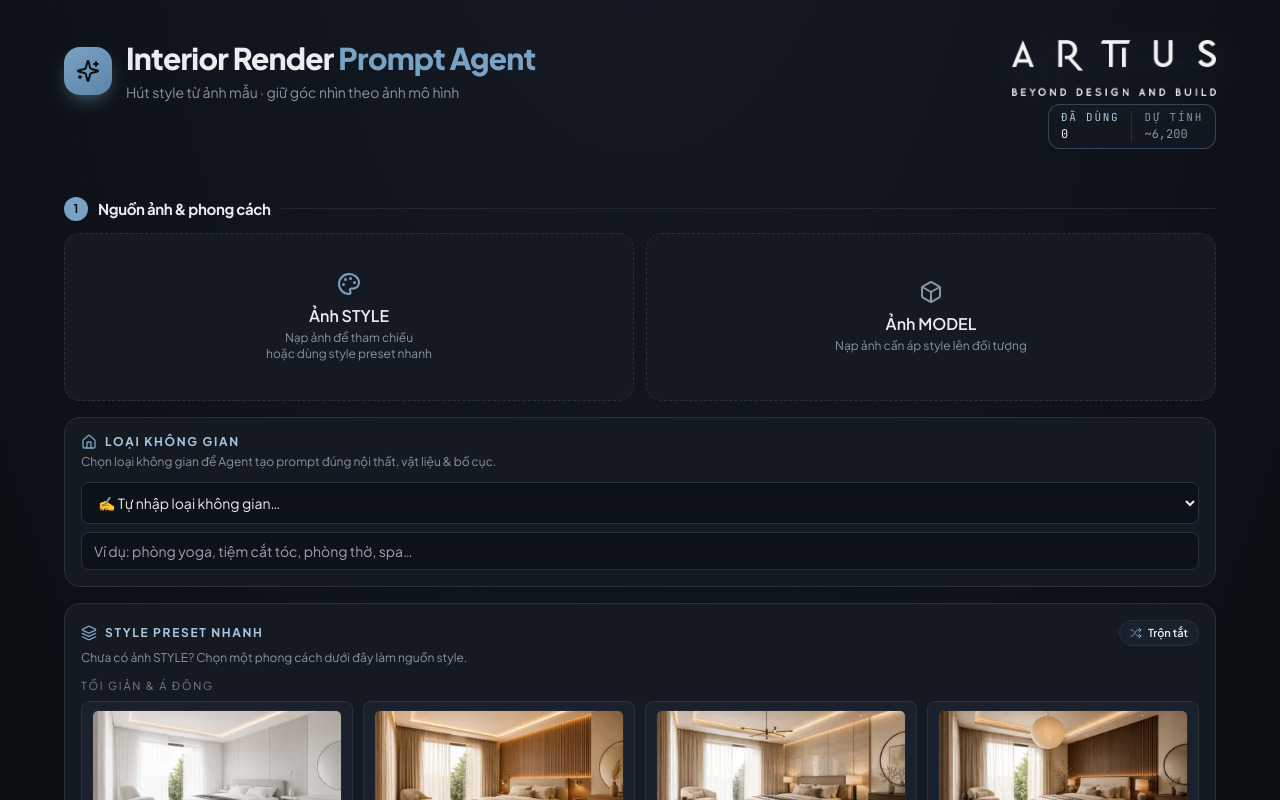
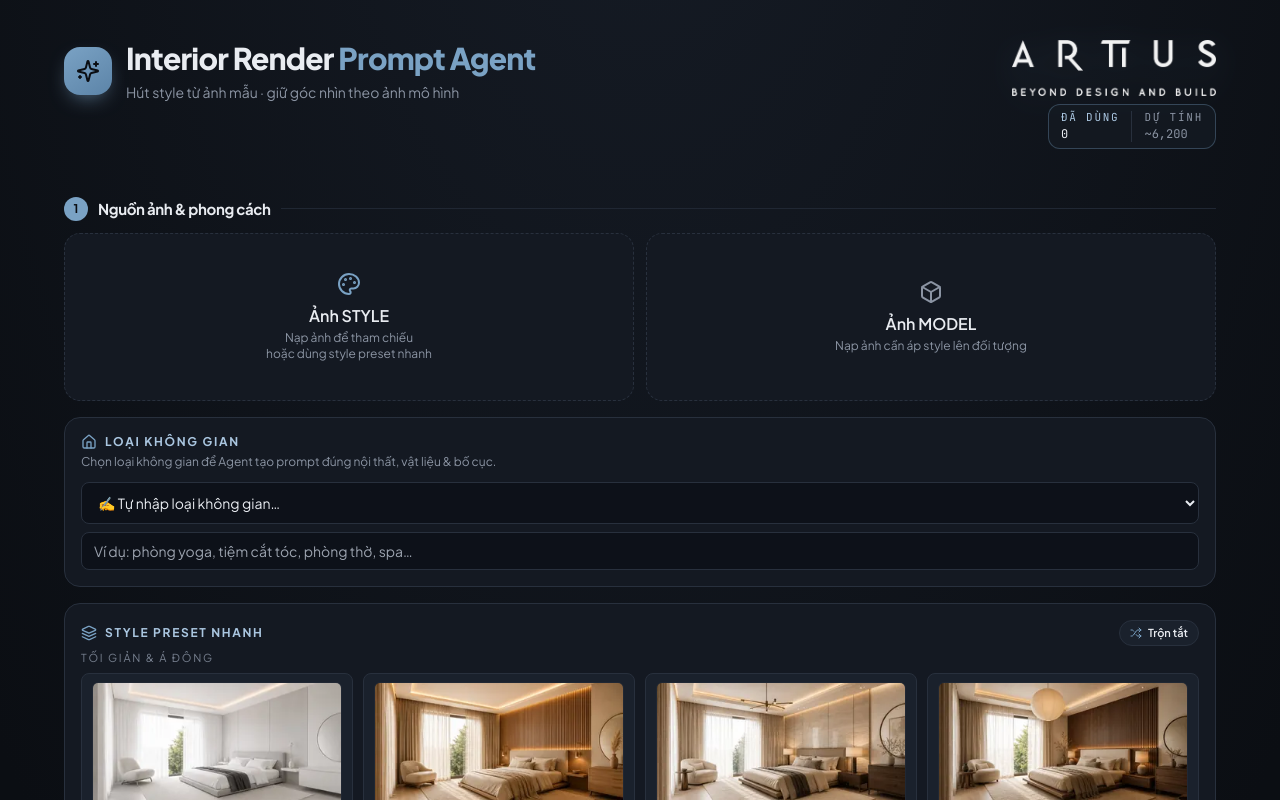
Before and after one commit to nguyenlinhsang0001-arch/Interior-Render-Prompt-Agent, a React (Vite) app: page / in a window 1280 px wide. Shown: the top 800 px of the page. Built offline with nearby package versions, Linux system fonts and the light colour scheme.

Commit message:
Update App.jsx

```diff
--- a/src/App.jsx
+++ b/src/App.jsx
@@ -1,34 +1,8 @@
 import React, { useState, useRef, useCallback, useEffect } from "react";
 import { Loader2, Copy, Check, Image as ImageIcon, Sparkles, AlertCircle, Palette, Box, Lock, Pencil, Move3d, Droplet, Layers, Maximize2, Ban, X, RefreshCw, Home, History, ChevronDown, Shuffle, RotateCcw } from "lucide-react";
 
-// =============================================================
-// AI Agent: Interior/Architecture Render Prompt (2-image)
-// - Ảnh STYLE (reference): chỉ hút phong cách, vật liệu, màu, ánh sáng...
-// - Ảnh MODEL (mô hình/sketch): GIỮ góc nhìn + bố cục không gian.
-// Prompt đầu ra (English) ra lệnh: render theo góc nhìn/layout của
-// ảnh MODEL, áp style của ảnh STYLE.
-//
-// CẬP NHẬT bản này:
-//  - Thêm 8 STYLE PRESET mới (tổng 24), sắp xếp lại theo 6 NHÓM phong cách
-//    để dễ tìm trong grid.
-//  - Đổi theme: nền zinc/slate tối, accent steel-blue dịu (thay gold), nút
-//    active dùng nền PHẲNG cho tinh gọn. Thêm 2 màu chức năng dịu:
-//    pos (sage = "AI được đổi") và neg (terracotta = "khóa theo MODEL").
-//  - Đổi font: Plus Jakarta Sans (sans gọn, hỗ trợ tiếng Việt) thay serif.
-//  - Bố cục lại 3 BƯỚC: (1) Nguồn ảnh & phong cách, (2) Điều khiển render,
-//    (3) Nền tảng & khung hình. Dùng lưới ngang (2 trục cạnh nhau,
-//    platform + aspect cạnh nhau) để giảm chiều dài cuộn.
-//
-// GIỮ NGUYÊN từ bản cũ:
-//  - UploadBox/AnalysisRow định nghĩa NGOÀI component chính -> textarea không
-//    mất focus khi gõ.
-//  - copy() ưu tiên navigator.clipboard, fallback execCommand.
-//  - Toàn bộ logic gọi API, nén ảnh thích ứng, parseJsonLoose, 2 trục độc lập,
-//    ma trận khóa hình học.
-// =============================================================
-
 const PLATFORMS = [
-  { id: "nanobanana", label: "Nano Banana 2, Chat GPT", hint: "" },
+  { id: "nanobanana", label: "Nano Banana 2, ChatGPT", hint: "" },
   { id: "midjourney", label: "Midjourney", hint: "" },
 ];
 
@@ -81,7 +55,7 @@ const NEGATIVE_BY_PLATFORM = {
   nanobanana:
     "people, extra doors, cluttered cables, watermark, text, signature, blurry, low resolution, grainy, oversaturated, cartoonish, 3d render, cgi, bad anatomy, poorly drawn, bad lighting, overexposed, underexposed, draft, amateur photo",
   midjourney:
-    "people, extra doors, cluttered cables, text, watermark",
+    "people, extra doors, cluttered cables, text, watermark, ceiling height",
 };
 
 // Fallback chung khi ô negative rỗng và chưa rõ nền tảng (mặc định Nano Banana).
@@ -138,7 +112,7 @@ const MJ_BLEND_KEYS = [
 // effectivePlatformGuide() thay bằng giá trị thực trước khi gửi cho model.
 const PLATFORM_GUIDE = {
   nanobanana:
-    "an IMAGE EDITING / RESTYLE instruction for Nano Banana 2 (Gemini 3.1 Flash Image), NOT a scene-generation prompt and NOT using --params. Frame it explicitly as editing the MODEL image: open with a direct command such as 'Using the first image (the 3D model) as the exact base, do NOT change the camera angle, perspective, framing, vanishing lines, room proportions, or the position of any walls, windows, doors, or furniture.' Then: 'Only restyle the surfaces and materials — apply the materials, colors, lighting mood and finishing style onto this exact scene.' Compose it as {{ARPHRASE}}. Because Nano Banana has no negative-prompt syntax, convert the avoid-list into positive phrasing woven into the sentence (e.g. keep vertical lines perfectly straight, accurate perspective, clean uncluttered surfaces). Avoid: {{NEG}}. End with: 'Preserve the original composition and geometry precisely; this is a re-render of the same room, only photorealistic and finished.'",
+    "an IMAGE EDITING / RESTYLE instruction for Nano Banana 2 (Gemini 3.1 Flash Image), NOT a scene-generation prompt and NOT using --params. Frame it explicitly as editing the MODEL image: open with a direct command such as 'Using the imported image (the 3D model) as the exact base, do NOT change the camera angle, perspective, framing, vanishing lines, room proportions, or the position of any walls, windows, doors, or furniture.' Then: 'Only restyle the surfaces and materials — apply the materials, colors, lighting mood and finishing style onto this exact scene.' Compose it as {{ARPHRASE}}. Because Nano Banana has no negative-prompt syntax, convert the avoid-list into positive phrasing woven into the sentence (e.g. keep vertical lines perfectly straight, accurate perspective, clean uncluttered surfaces). Avoid: {{NEG}}. End with: 'Preserve the original composition and geometry precisely; this is a re-render of the same room, only photorealistic and finished.'",
   // LƯU Ý: Midjourney KHÔNG dùng key ở đây — effectivePlatformGuide() luôn gọi
   // buildMidjourneyGuide() (hỗ trợ image-reference --iw/--sref) cho nền tảng này.
 };
@@ -840,7 +814,7 @@ export default function InteriorPromptAgent() {
 
     let guide;
     if (geometry === 0) {
-      guide = `an IMAGE EDITING / RESTYLE instruction for Nano Banana 2 (Gemini 3.1 Flash Image), NOT a scene-generation prompt and NOT using --params. Open with: 'Using the first image (the 3D model) as the exact base, do NOT change the camera angle, perspective, framing, vanishing lines, room proportions, ceiling height, wall heights, the overall vertical scale of the room, or the position of any walls, windows, doors, or furniture.' Then state the styling goal: '${styleClause}' ${negNote} Keep the style description focused on materials, palette, lighting and mood only. End with: 'Preserve the original composition and geometry precisely, including the exact ceiling height and vertical proportions; this is a re-render of the same room, only photorealistic and finished.'`;
+      guide = `an IMAGE EDITING / RESTYLE instruction for Nano Banana 2 (Gemini 3.1 Flash Image), NOT a scene-generation prompt and NOT using --params. Open with: 'Using the imported image (the 3D model) as the exact base, do NOT change the camera angle, perspective, framing, vanishing lines, room proportions, ceiling height, wall heights, the overall vertical scale of the room, or the position of any walls, windows, doors, or furniture.' Then state the styling goal: '${styleClause}' ${negNote} Keep the style description focused on materials, palette, lighting and mood only. End with: 'Preserve the original composition and geometry precisely, including the exact ceiling height and vertical proportions; this is a re-render of the same room, only photorealistic and finished.'`;
     } else if (geometry === 3) {
       guide = `a creative image-generation prompt for Nano Banana 2 that uses the MODEL image only as loose inspiration for the type and feel of the space. The exact geometry need not be preserved. ${styleClause} ${negNote} Describe a cohesive, photorealistic interior that reinterprets the space with the target style.`;
     } else {
@@ -848,7 +822,7 @@ export default function InteriorPromptAgent() {
         1: "small decor items and light fixtures (keep the camera, walls, windows, ceiling height, room proportions, and overall composition fixed)",
         2: "furniture pieces, their arrangement, decor and fixtures (keep the camera angle, room proportions, and ceiling height unchanged)",
       }[geometry];
-      guide = `an IMAGE EDITING / RESTYLE instruction for Nano Banana 2 (Gemini 3.1 Flash Image), NOT using --params. Open with: 'Using the first image (the 3D model) as the spatial base, keep its camera angle, perspective, ceiling height, room proportions, and overall composition.' Then specify what may change: 'You may replace ${allowed} so the scene matches the target style.' Styling goal: '${styleClause}' ${negNote} End with: 'Produce a photorealistic, finished render of the same room reinterpreted with the target style, keeping the original ceiling height and vertical proportions, with PBR materials and global illumination.'`;
+      guide = `an IMAGE EDITING / RESTYLE instruction for Nano Banana 2 (Gemini 3.1 Flash Image), NOT using --params. Open with: 'Using the imported image (the 3D model) as the spatial base, keep its camera angle, perspective, ceiling height, room proportions, and overall composition.' Then specify what may change: 'You may replace ${allowed} so the scene matches the target style.' Styling goal: '${styleClause}' ${negNote} End with: 'Produce a photorealistic, finished render of the same room reinterpreted with the target style, keeping the original ceiling height and vertical proportions, with PBR materials and global illumination.'`;
     }
     return fillPlaceholders(guide);
   }
@@ -1841,13 +1815,13 @@ Return ONLY a valid JSON object (no markdown/backticks): {"prompt": "the English
                   <span className="whitespace-nowrap" style={{ color: blendMode ? C.onAccent : C.text }}>Trộn {blendMode ? "BẬT" : "tắt"}</span>
                 </button>
               </div>
-              <p className="text-xs mb-3" style={{ color: C.textDim }}>
-                {styleImg
-                  ? "Đã có ảnh STYLE — ảnh được ưu tiên nên preset tạm khóa. Gỡ ảnh STYLE để chọn preset."
-                  : blendMode
-                    ? "Chế độ TRỘN: click chọn phong cách CHÍNH (đậm), rồi click thêm 1 phong cách nữa làm PHỤ (hiện nhạt hơn). Click lại để bỏ."
-                    : "Chưa có ảnh STYLE? Chọn một phong cách dưới đây làm nguồn style."}
-              </p>
+              {(styleImg || blendMode) && (
+                <p className="text-xs mb-3" style={{ color: C.textDim }}>
+                  {styleImg
+                    ? "Đã có ảnh STYLE — ảnh được ưu tiên nên preset tạm khóa. Gỡ ảnh STYLE để chọn preset."
+                    : "Chế độ TRỘN: click chọn phong cách CHÍNH (đậm), rồi click thêm 1 phong cách nữa làm PHỤ (hiện nhạt hơn). Click lại để bỏ."}
+                </p>
+              )}
 
               {styleImg && (
                 <div className="mb-3 flex items-center gap-2 rounded-lg px-3 py-2 text-xs" style={{ background: C.panel2, border: `1px dashed ${C.line}`, color: C.accentSoft }}>
@@ -2258,7 +2232,7 @@ Return ONLY a valid JSON object (no markdown/backticks): {"prompt": "the English
             )}
             {!analysis && !prompts && status !== "analyzing" && (
               <div
-                className="rounded-2xl p-8 flex flex-col items-center justify-center text-center min-h-[280px]"
+                className="rounded-2xl p-8 flex flex-col items-center justify-center text-center min-h-[196px]"
                 style={{ background: C.panel, border: `1px dashed ${C.line}` }}
               >
                 <Sparkles className="w-8 h-8 mb-3" style={{ color: C.textFaint }} />
```
